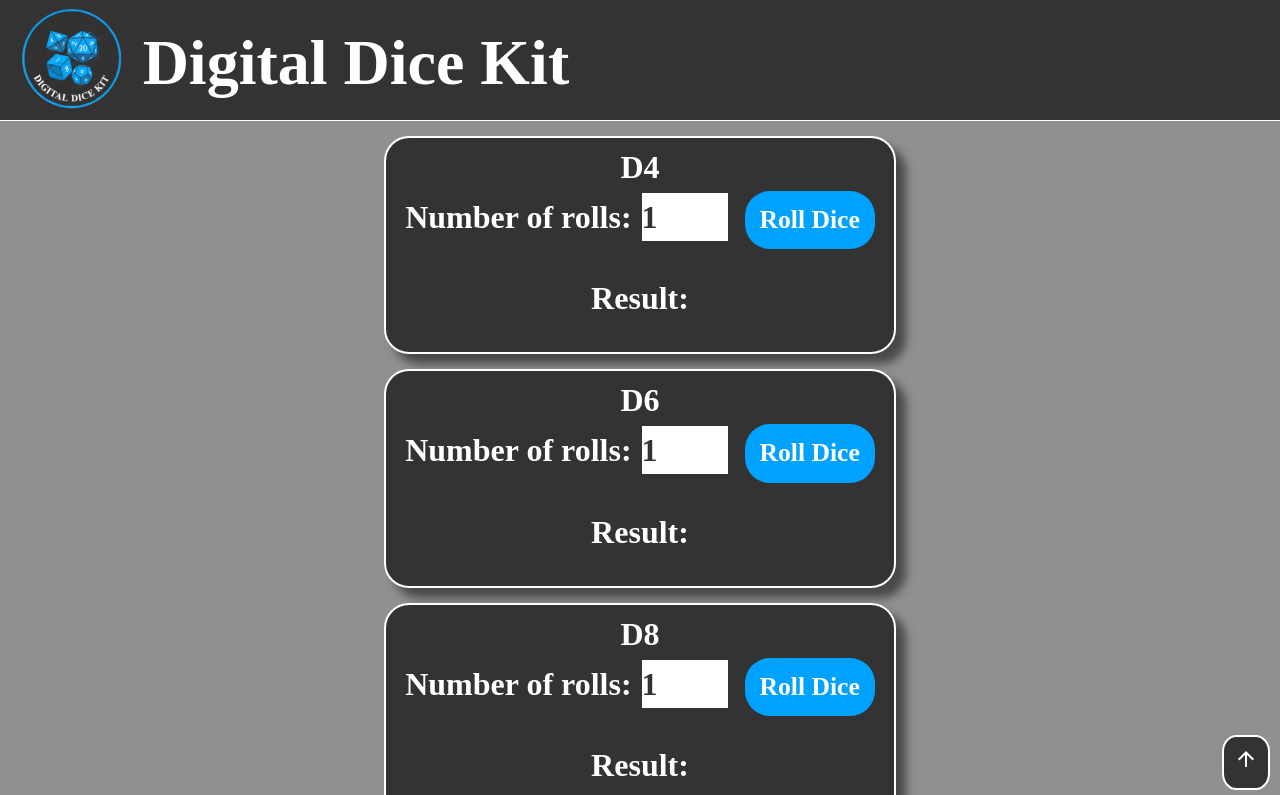
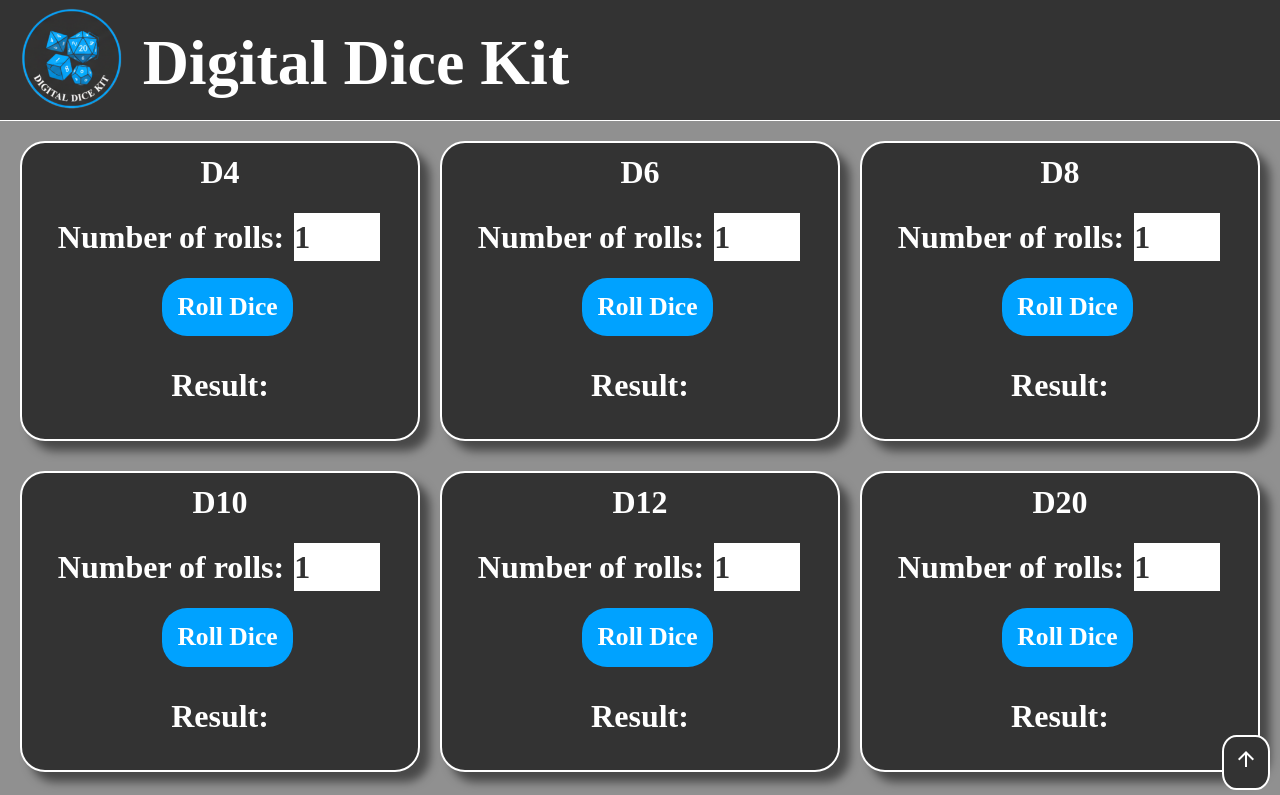
Before and after one commit to IndieMasco/Digital-Dice-Kit, a React (Vite) app in the folder client/: page / in a window 1280 px wide. Shown: the top 795 px of the page. Built offline with nearby package versions, Linux system fonts and the light colour scheme; a web font is replaced by a local one.

Commit message:
updating layout going off feedback

```diff
--- a/client/src/App.css
+++ b/client/src/App.css
@@ -6,10 +6,19 @@
   text-align: center;
   font-weight: bold;
   background-color: #909090;
-  /* font-family: "PT Serif Caption", serif;
-  font-style: italic; */
   font-family: "Lugrasimo", cursive;
   font-style: normal;
+}
+
+/* === App.jsx === */
+
+.app-row {
+  display: flex;
+  flex-wrap: wrap;
+  justify-content: space-evenly;
+  gap: 10px;
+  padding: 10px;
+  margin-top: 10px;
 }
 
 /* === Header.jsx === */
@@ -42,20 +51,19 @@
 
 .dice-container {
   font-size: 2rem;
-  width: 40%;
   padding: 5px;
-  margin: 0 auto;
-  margin-top: 15px;
-  margin-bottom: 15px;
   border-radius: 25px;
   background-color: #333;
   border: 2px solid #fff;
   color: #fff;
   box-shadow: 10px 10px 10px rgba(0, 0, 0, 0.5);
+  width: calc(33.33% - 20px);
+  max-width: 550px;
 }
 
 .dice-input {
   width: 90px;
+  margin-top: 15px;
   background-color: #fff;
   border: 2px solid #333;
   color: #333;
@@ -65,6 +73,7 @@
   font-size: 1.6rem;
   padding: 10px 15px;
   margin-left: 15px;
+  margin-top: 15px;
   border-radius: 25px;
   border: none;
   background-color: #00a2ff;
--- a/client/src/App.jsx
+++ b/client/src/App.jsx
@@ -8,13 +8,19 @@ export default function App() {
   return (
     <>
       <Header />
+      <div className="app-row">
         <DiceRoller sides={4} />
         <DiceRoller sides={6} />
         <DiceRoller sides={8} />
+      </div>
+      <div className="app-row">
         <DiceRoller sides={10} />
         <DiceRoller sides={12} />
         <DiceRoller sides={20} />
+      </div>
+      <div className="app-row">
         <DiceRoller sides={100} />
+      </div>
       <Footer />
     </>
   );
```
Lines whose indentation alone changed are shown as unchanged.
